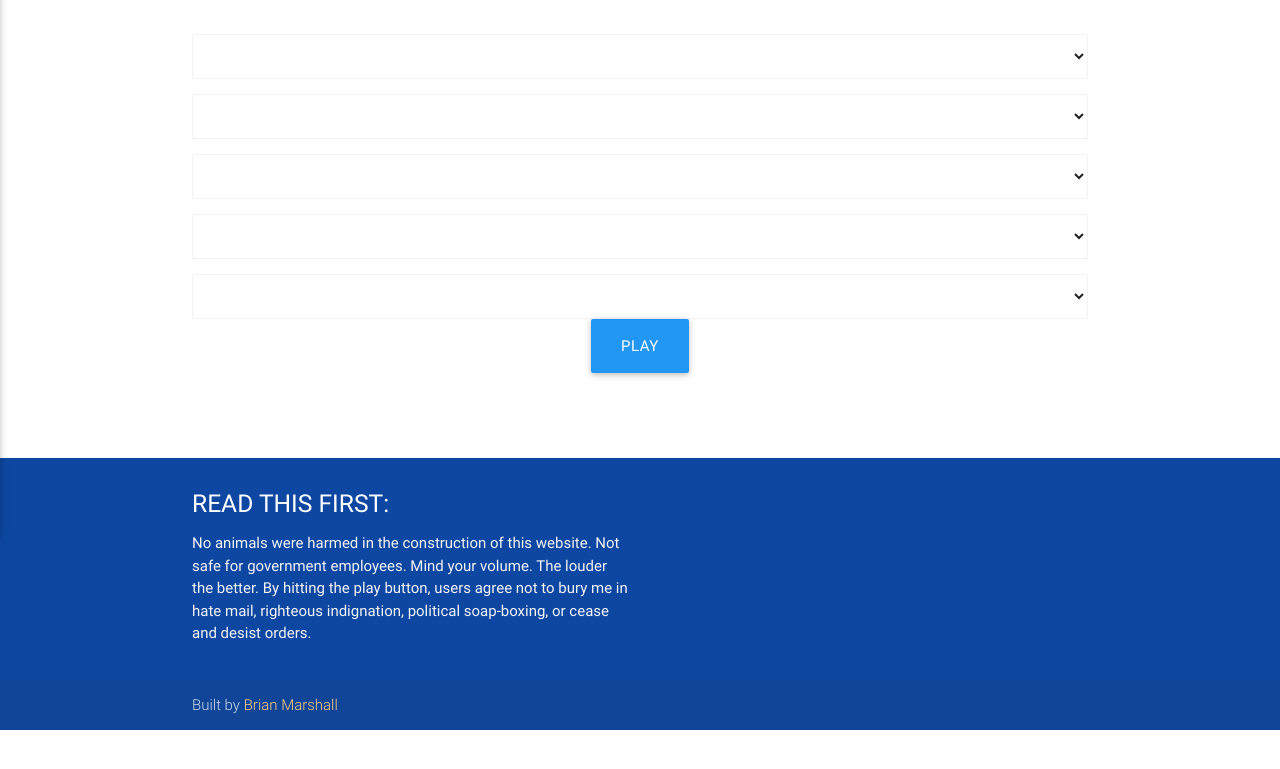
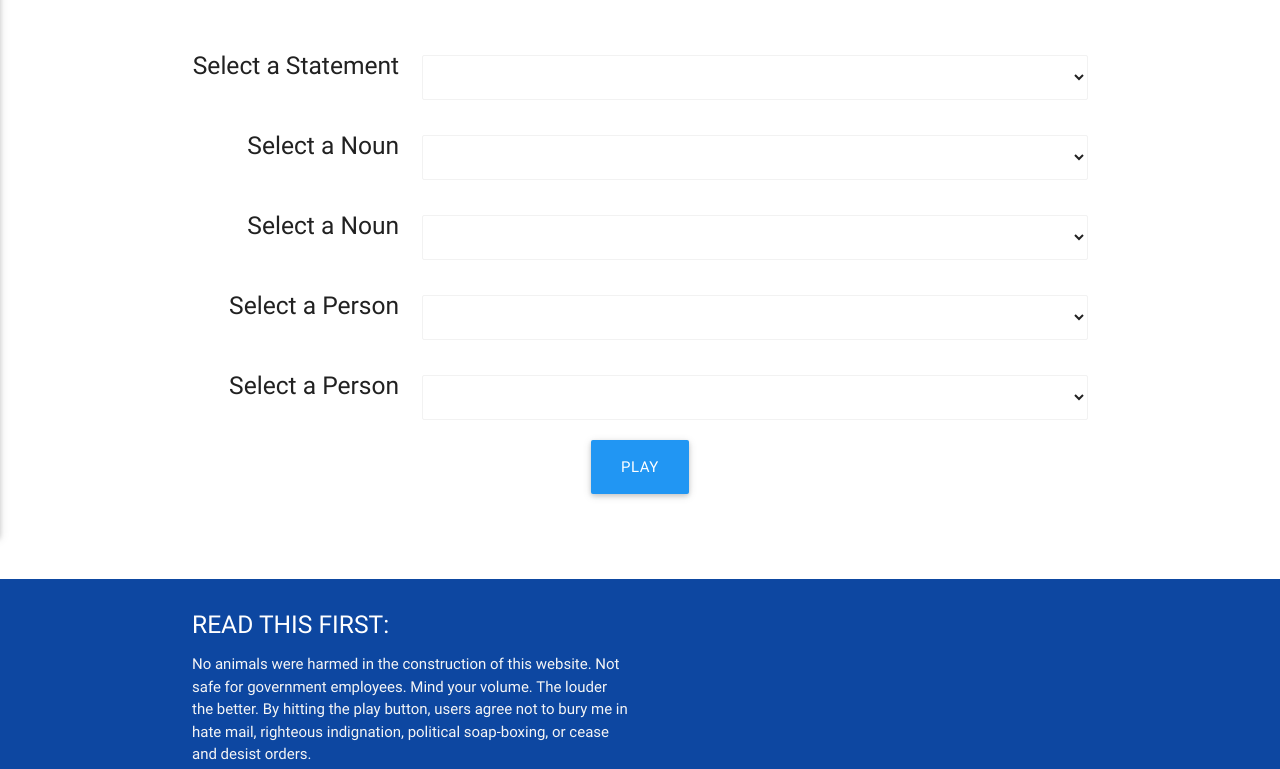
Before and after one commit to bmarsha72/alternate_trump, a plain HTML site: page index.html in a window 1280 px wide. Shown: the part 323-1092 px from the top of the page. Before the commit the page ends 1053 px from the top, so only its background shows below. Drawn offline with nearby package versions, Linux system fonts and the light colour scheme.

Commit message:
cosmetic changes to pull-downs

```diff
--- a/index.html
+++ b/index.html
@@ -14,7 +14,7 @@
 
 
   <nav class="red darken-2" role="navigation">
-    <div class="nav-wrapper container"><a id="logo-container" href="#" class="brand-logo"><img src="logo/TrumpIcon.png"></a>
+    <div class="nav-wrapper container"><a id="logo-container" href="#" class="brand-logo"><img src="logo/TrumpIcon2.png"></a>
       <ul class="right hide-on-med-and-down">
         <li><a href="https://www.youtube.com/watch?v=LyONt_ZH_aw">Trump Link</a></li>
       </ul>
@@ -28,6 +28,11 @@
 
 
   <div class="section no-pad-bot" id="index-banner">
+
+
+
+
+
     <div class="container">
 
 
@@ -38,8 +43,11 @@
       </div>
 <br>
 
-
-  <div class="input-field col s12" id="statement">
+<div class="row">
+  <div class="col s3">
+    <h5 class="right">Select a Statement</h5>
+  </div>
+    <div class="input-field col s9" id="statement">
      <select class="browser-default">
        <option value="" disabled selected ></option>
        <option value="audio/Ilovehavingawoman.mp3">I love, love having a woman</option>
@@ -50,8 +58,13 @@
      </select>
      <label id="statementlabel"></label>
     </div>
+</div>
 
-  <div class="input-field col s12" id="noun1">
+<div class="row">
+  <div class="col s3">
+    <h5 class="right">Select a Noun</h5>
+  </div>
+    <div class="input-field col s9" id="noun1">
      <select class="browser-default">
        <option value="" disabled selected ></option>
        <option value="audio/china.mp3">China</option>
@@ -62,8 +75,13 @@
      </select>
      <label></label>
     </div>
+</div>
 
-  <div class="input-field col s12" id="noun2">
+<div class="row">
+  <div class="col s3">
+    <h5 class="right">Select a Noun</h5>
+  </div>
+    <div class="input-field col s9" id="noun2">
      <select class="browser-default">
        <option value="" disabled selected ></option>
        <option value="audio/Hillary.mp3">Hillary</option>
@@ -74,19 +92,30 @@
      </select>
      <label></label>
     </div>
+</div>
 
-  <div class="input-field col s12" id="person">
+
+<div class="row">
+  <div class="col s3">
+    <h5 class="right">Select a Person</h5>
+  </div>
+    <div class="input-field col s9" id="person">
      <select class="browser-default">
        <option value="" disabled selected ></option>
        <option value="audio/Rubio.mp3">Rubio</option>
        <option value="audio/Putin.mp3">Putin</option>
        <option value="audio/JebBush.mp3">Jeb Bush</option>
-
      </select>
      <label></label>
     </div>
+</div>
 
-  <div class="input-field col s12" id="noun3">
+
+<div class="row">
+  <div class="col s3">
+    <h5 class="right">Select a Person</h5>
+  </div>
+    <div class="input-field col s9" id="noun3">
      <select class="browser-default">
        <option value="" disabled selected ></option>
        <option value="audio/sexism.mp3">Sexism</option>
@@ -97,13 +126,15 @@
      </select>
      <label></label>
     </div>
-
-
+</div>
 
       <div class="row center">
         <a href="" id="execute" class="btn-large waves-effect waves-light blue">PLAY</a>
       </div>
       <br><br>
+
+
+
     </div>
 
 
```
Also changed, not shown: css/materialize.css, logo/TrumpIcon2.png (added). Lines whose indentation alone changed are shown as unchanged.
